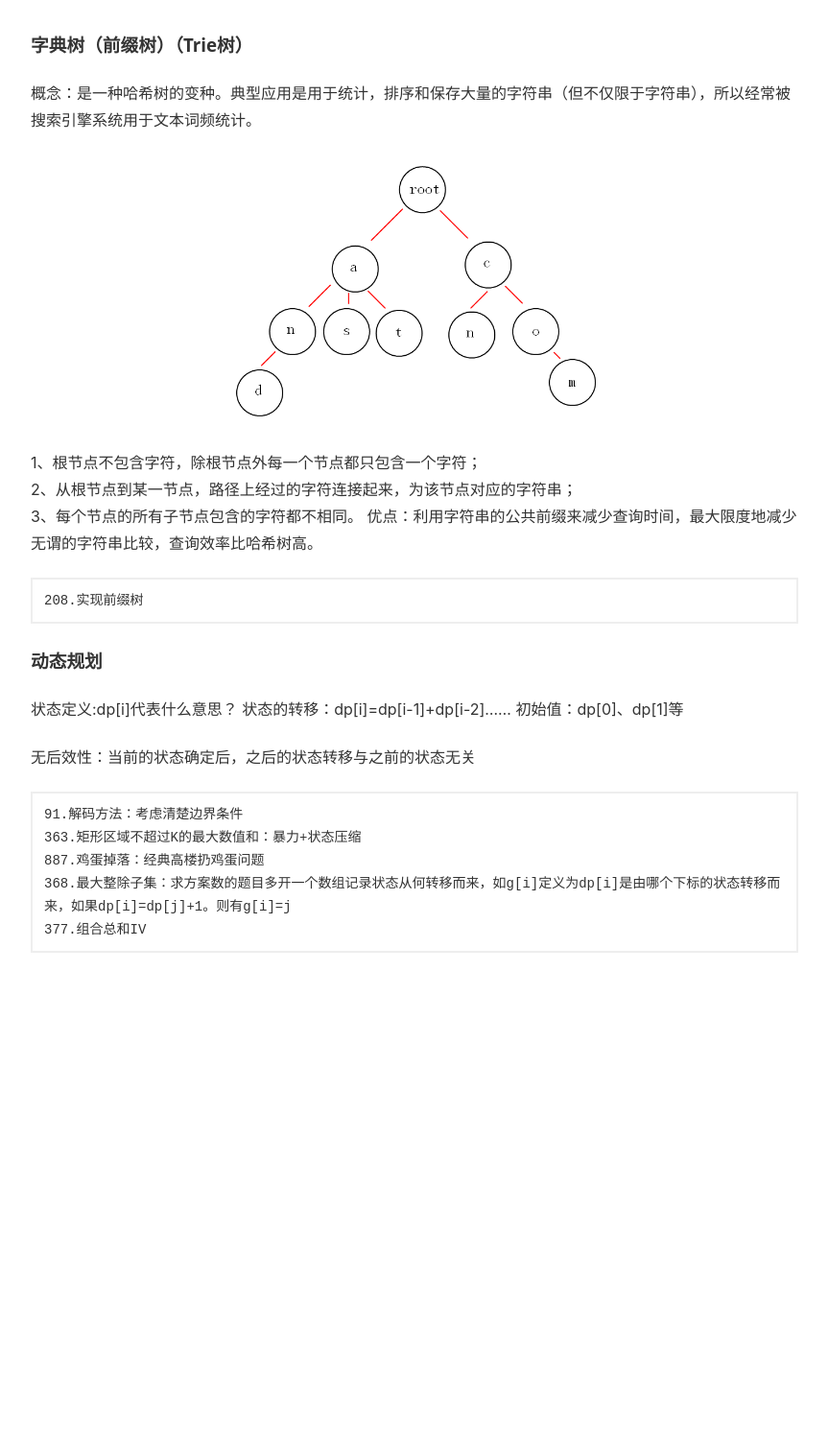
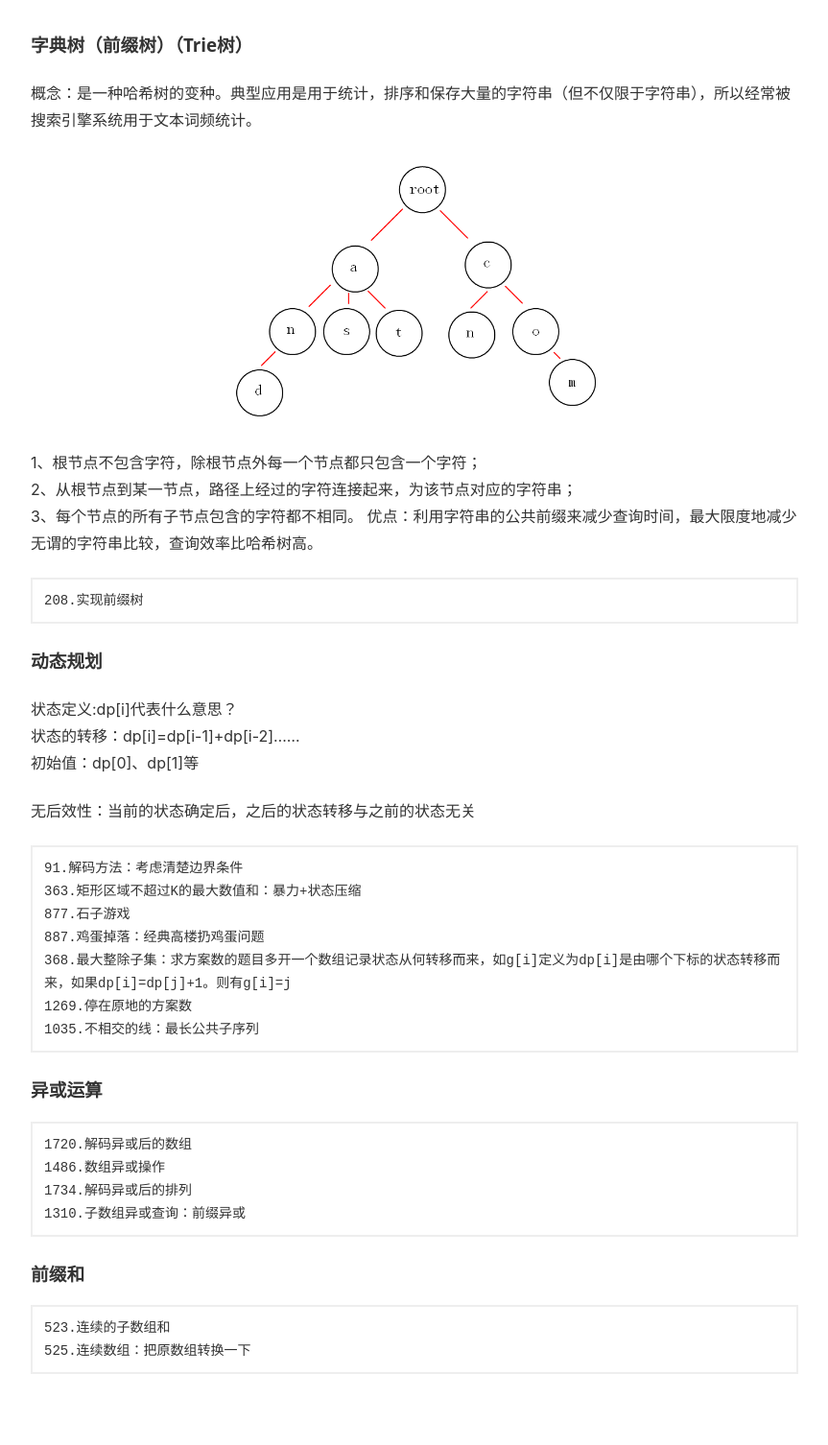
Before and after one commit to Liuwt1997/Liuwt1997.github.io, a Jekyll site: the page built from _posts/2021-04-22-leetcode_notes.md, in a window 1280 px wide. Shown: the whole page at 96% size, without its empty margins (208-1071 px from the left). Built offline with Jekyll 4.4.1, drawn with Linux system fonts in a browser that asks for light colours; before the commit the page ends 1067 px from its top, so only the background shows below that.

Commit message:
regular_post
python language; leetcode

```diff
--- a/_posts/2021-04-22-leetcode_notes.md
+++ b/_posts/2021-04-22-leetcode_notes.md
@@ -27,6 +27,20 @@ title: LeetCode题型总结
 
     91.解码方法：考虑清楚边界条件
     363.矩形区域不超过K的最大数值和：暴力+状态压缩
+    877.石子游戏
     887.鸡蛋掉落：经典高楼扔鸡蛋问题
     368.最大整除子集：求方案数的题目多开一个数组记录状态从何转移而来，如g[i]定义为dp[i]是由哪个下标的状态转移而来，如果dp[i]=dp[j]+1。则有g[i]=j
-    377.组合总和IV
+    1269.停在原地的方案数
+    1035.不相交的线：最长公共子序列
+
+### 异或运算
+
+    1720.解码异或后的数组
+    1486.数组异或操作
+    1734.解码异或后的排列
+    1310.子数组异或查询：前缀异或
+
+### 前缀和
+
+    523.连续的子数组和
+    525.连续数组：把原数组转换一下
```
Also changed, not shown: _posts/2021-06-26-python_language.md (added, +23 -0 lines).
